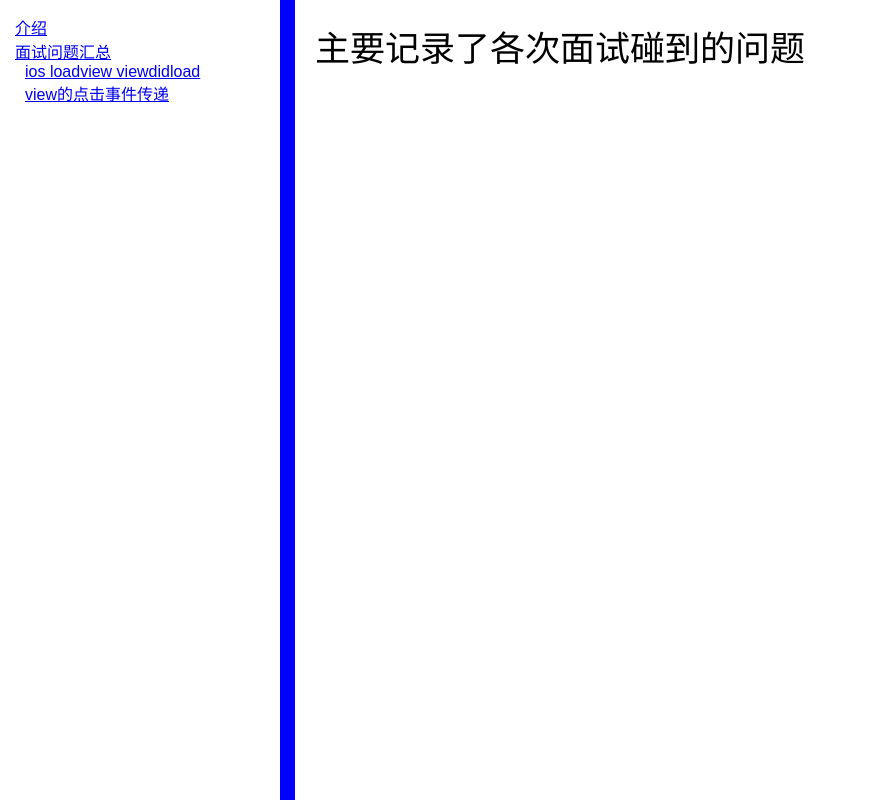
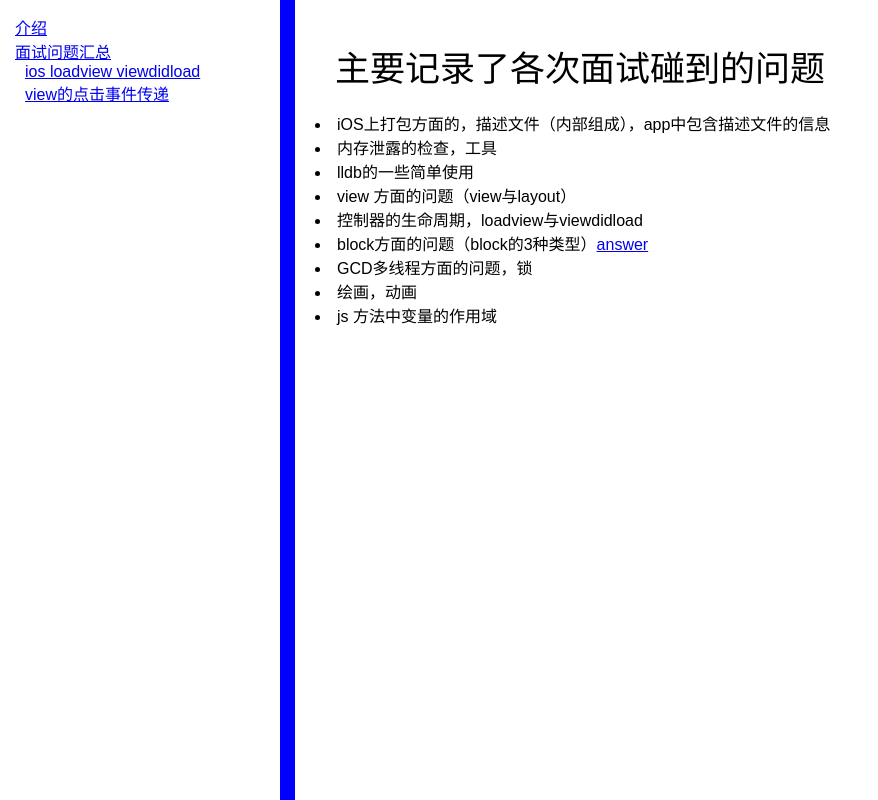
Before and after one commit to wangweijia/MyNotes, a React (Create React App) app: page /customNotes/interview in a window 1280 px wide. Shown: the whole page, without its empty margins (0-878 px from the left). Built offline with nearby package versions, Linux system fonts and the light colour scheme.

Commit message:
面试问题 完善

```diff
--- a/src/project/notes/interview/Interview.js
+++ b/src/project/notes/interview/Interview.js
@@ -3,9 +3,23 @@ import React, {Component} from 'react';
 export default class Interview extends Component {
     render() {
         return (
-            <div style={{display: 'flex', flex: 1}}>
+            <div style={{display: 'flex', flex: 1, flexDirection: 'column', padding: 20}}>
                 <div style={{margin: 20, fontSize: 35}}>
                     主要记录了各次面试碰到的问题
+                </div>
+                <div>
+                    <li>iOS上打包方面的，描述文件（内部组成），app中包含描述文件的信息</li>
+                    <li>内存泄露的检查，工具</li>
+                    <li>lldb的一些简单使用</li>
+                    <li>view 方面的问题（view与layout）</li>
+                    <li>控制器的生命周期，loadview与viewdidload</li>
+                    <li>
+                        block方面的问题（block的3种类型）
+                        <a href='http://www.jianshu.com/p/6568f245deb2'>answer</a>
+                    </li>
+                    <li>GCD多线程方面的问题，锁</li>
+                    <li>绘画，动画</li>
+                    <li>js 方法中变量的作用域</li>
                 </div>
             </div>
         );
```
